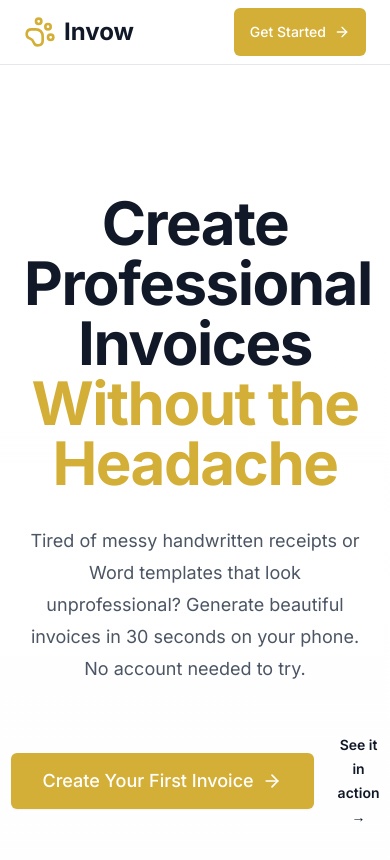
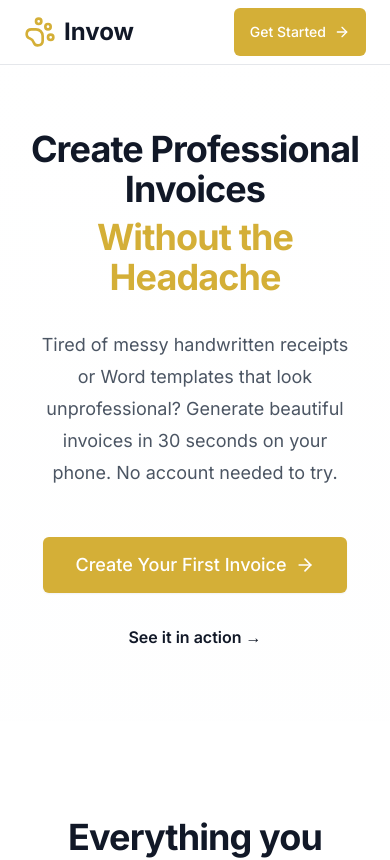
Before and after one commit to Candratama/invow, a Next.js app: page / in a window 390 px wide. Shown: the top 860 px of the page. Built offline with nearby package versions, Linux system fonts and the light colour scheme; no server answers; a web font is replaced by a local one.

Commit message:
Improve hero responsiveness and spacing

```diff
--- a/app/page.tsx
+++ b/app/page.tsx
@@ -52,30 +52,30 @@ export default function LandingPage() {
       </nav>
 
       {/* Hero Section */}
-      <section className="relative overflow-hidden py-24 sm:py-32">
+      <section className="relative overflow-hidden py-12 sm:py-16 lg:py-24 xl:py-32">
         <div className="max-w-7xl mx-auto px-4 sm:px-6 lg:px-8">
           <div className="text-center">
-            <h1 className="text-4xl font-bold tracking-tight text-gray-900 sm:text-6xl">
+            <h1 className="text-3xl sm:text-4xl lg:text-5xl xl:text-6xl font-bold tracking-tight text-gray-900">
               Create Professional Invoices
-              <span className="block text-primary">Without the Headache</span>
+              <span className="block text-primary mt-2">Without the Headache</span>
             </h1>
-            <p className="mt-8 text-lg leading-8 text-gray-600 max-w-2xl mx-auto">
+            <p className="mt-6 sm:mt-8 text-base sm:text-lg leading-7 sm:leading-8 text-gray-600 max-w-2xl mx-auto px-4">
               Tired of messy handwritten receipts or Word templates that look unprofessional?
               Generate beautiful invoices in 30 seconds on your phone. No account needed to try.
             </p>
-            <div className="mt-12 flex items-center justify-center gap-6">
-              <Link href="/dashboard">
+            <div className="mt-8 sm:mt-12 flex flex-col lg:flex-row items-center justify-center gap-4 sm:gap-6 px-4">
+              <Link href="/dashboard" className="w-full sm:w-auto">
                 <Button
                   size="lg"
-                  className="bg-primary hover:bg-primary/90 text-lg px-8 py-6 shadow-sm"
+                  className="bg-primary hover:bg-primary/90 text-base sm:text-lg w-full sm:w-auto px-6 sm:px-8 py-5 sm:py-6 shadow-sm"
                 >
                   Create Your First Invoice
-                  <ArrowRight className="ml-2 h-5 w-5" />
+                  <ArrowRight className="ml-2 h-4 w-4 sm:h-5 sm:w-5" />
                 </Button>
               </Link>
               <Link
                 href="/dashboard"
-                className="text-sm font-semibold leading-6 text-gray-900 hover:text-primary transition-colors"
+                className="text-sm sm:text-base font-semibold leading-6 text-gray-900 hover:text-primary transition-colors py-2"
               >
                 See it in action <span aria-hidden="true">→</span>
               </Link>
```
